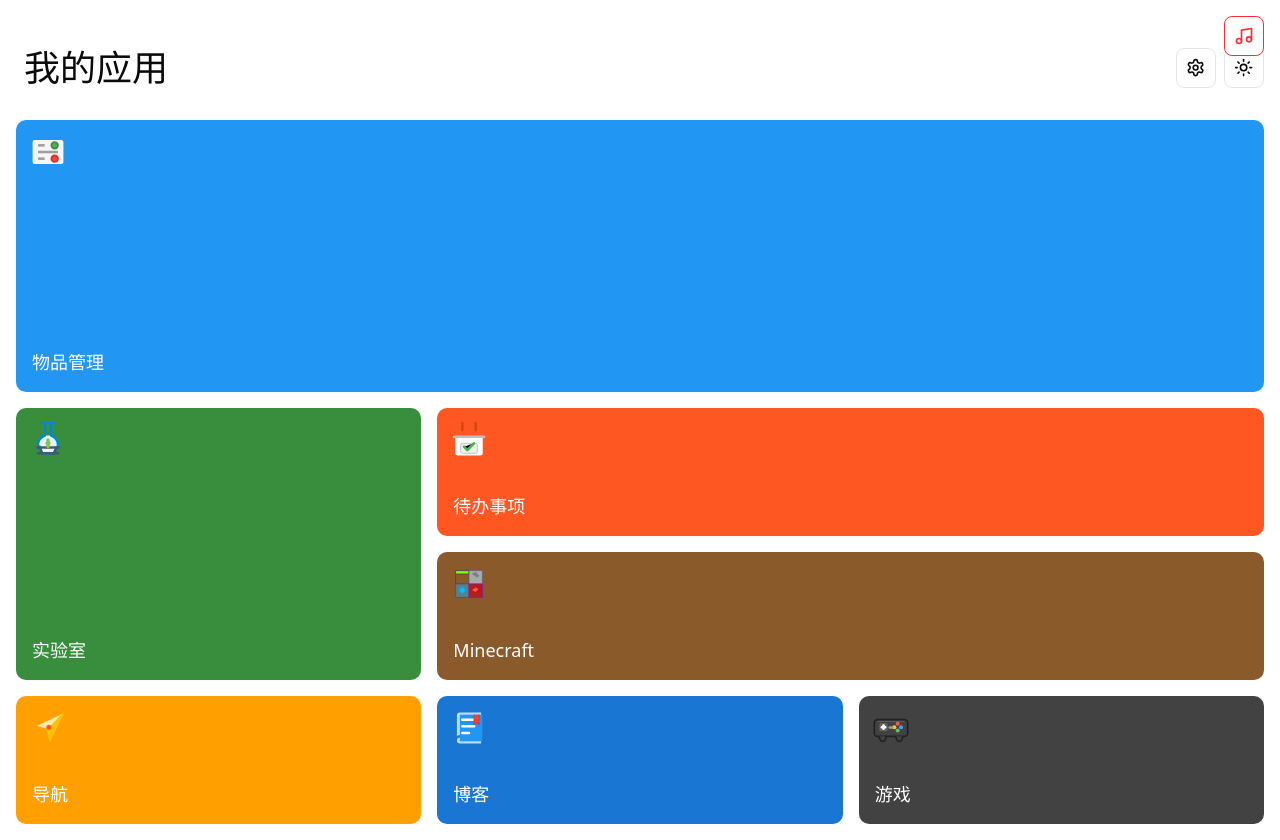
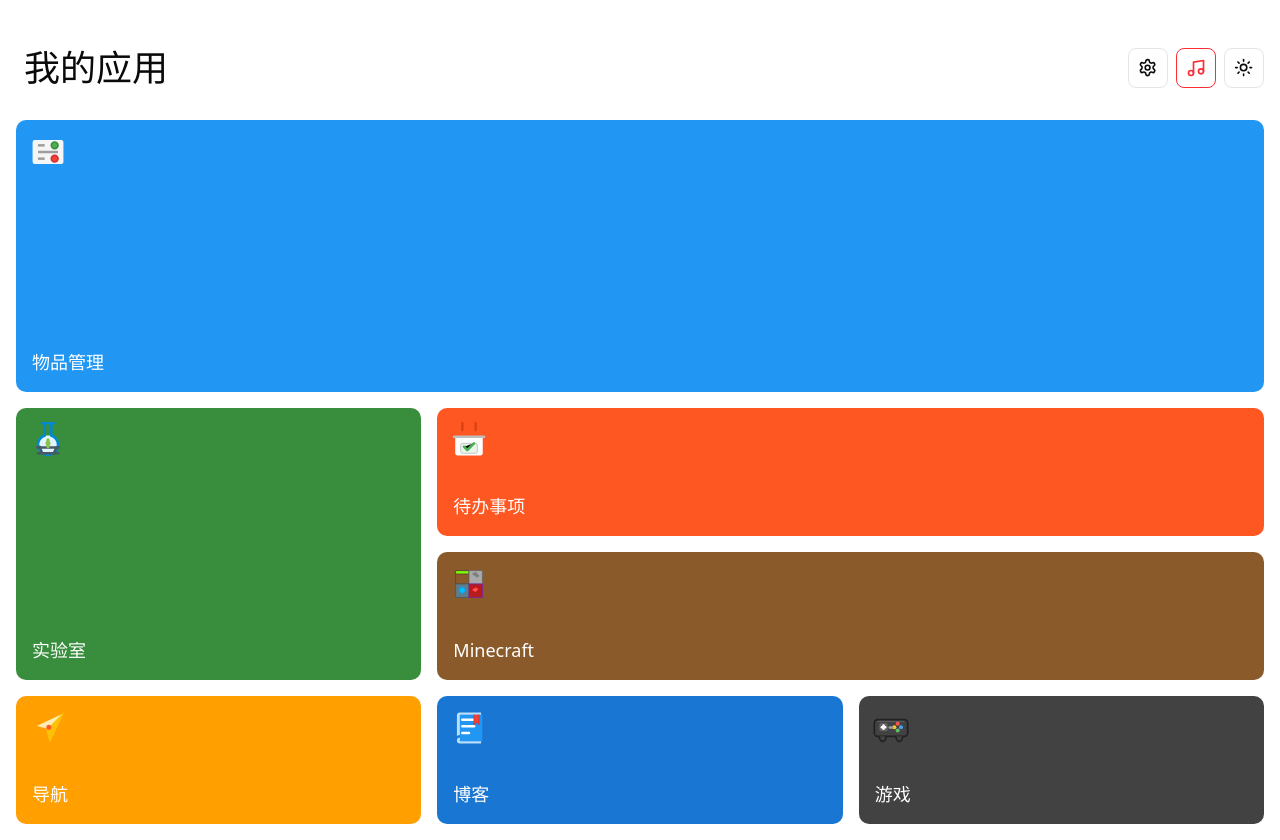
Before and after one commit to dogeow/dogeow, a Next.js app: page / in a window 1280 px wide. Built offline with nearby package versions, Linux system fonts and the light colour scheme; no server answers.

Commit message:
位置调整

```diff
--- a/app/layout.tsx
+++ b/app/layout.tsx
@@ -2,7 +2,6 @@ import type { Metadata } from "next";
 import { Geist, Geist_Mono } from "next/font/google";
 import { ThemeProvider } from "@/components/provider/theme-provider"
 import { Toaster } from "@/components/ui/sonner"
-import { MusicPlayer } from "@/components/MusicPlayer"
 import "./globals.css";
 
 const geistSans = Geist({
@@ -36,9 +35,6 @@ export default function RootLayout({
             enableSystem
             disableTransitionOnChange
           >
-              <div className="fixed top-4 right-4 z-50">
-                <MusicPlayer />
-              </div>
               {children}
               <Toaster />
           </ThemeProvider>
--- a/app/page.tsx
+++ b/app/page.tsx
@@ -4,7 +4,6 @@ import config from '@/configs/app';
 import type { Tile } from '@/types/app';
 import { BackgroundWrapper } from "@/components/BackgroundWrapper";
 import { TopIcons } from "@/components/TopIcons";
-import { cn } from "@/lib/utils";
 
 export default function Home() {
   const tiles = config.tiles as Tile[];
--- a/components/TopIcons.tsx
+++ b/components/TopIcons.tsx
@@ -2,12 +2,14 @@
 
 import React from 'react'
 import { SettingsToggle } from './SettingsToggle'
+import { MusicPlayer } from './MusicPlayer'
 import { ModeToggle } from './ModeToggle'
 
 export function TopIcons() {
   return (
     <div className="flex items-center gap-2">
       <SettingsToggle />
+      <MusicPlayer />
       <ModeToggle />
     </div>
   )
```
